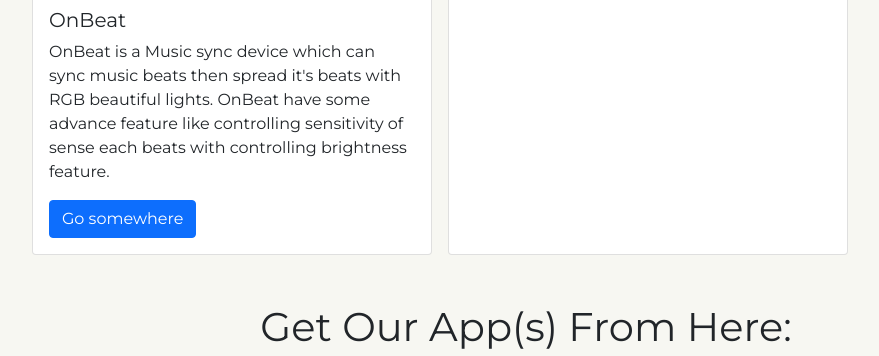
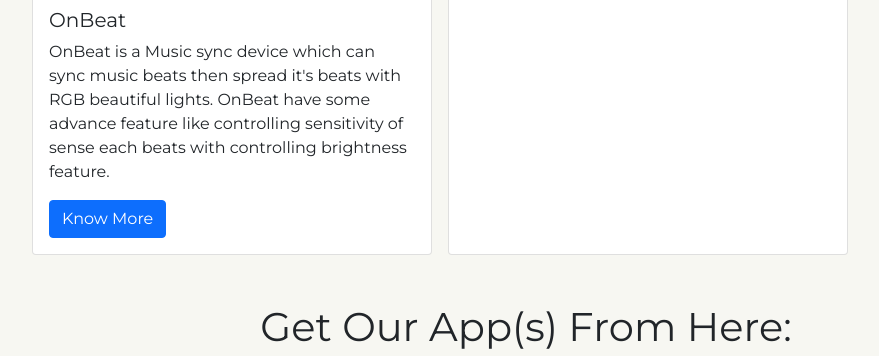
Before and after one commit to harbindsingh/InnovatorUpshot, a Django app: page / in a window 1280 px wide. Shown: the part 1806-2162 px from the top of the page, without its empty margins (114-993 px from the left). Run offline with Django 3.2, Linux system fonts and the light colour scheme; data comes from the database, SQL or seed files in the repository; some libraries are stand-ins or nearby versions.

Commit message:
Update productSlider.html

```diff
--- a/Ecomm/templates/Ecomm/productSlider.html
+++ b/Ecomm/templates/Ecomm/productSlider.html
@@ -6,7 +6,7 @@
             <div class="card-body">
               <h5 class="card-title">{{product}}</h5>
               <p class="card-text">{{product.description}}</p>
-              <a href="{% url 'product' product.id product.name %}" class="btn btn-primary">Go somewhere</a>
+              <a href="{% url 'product' product.id product.name %}" class="btn btn-primary">Know More</a>
             </div>
         </div>
         {% endfor %}
@@ -16,8 +16,7 @@
                 <div class="card-body">
                     <h5 class="card-title"></h5>
                     <p class="card-text"></p>
-                    <a href="" class="btn btn-primary lastCardlink">Go
-                        somewhere</a>
+                    <a href="" class="btn btn-primary lastCardlink">Other Products</a>
                 </div>
             </a>
         </div>
```
